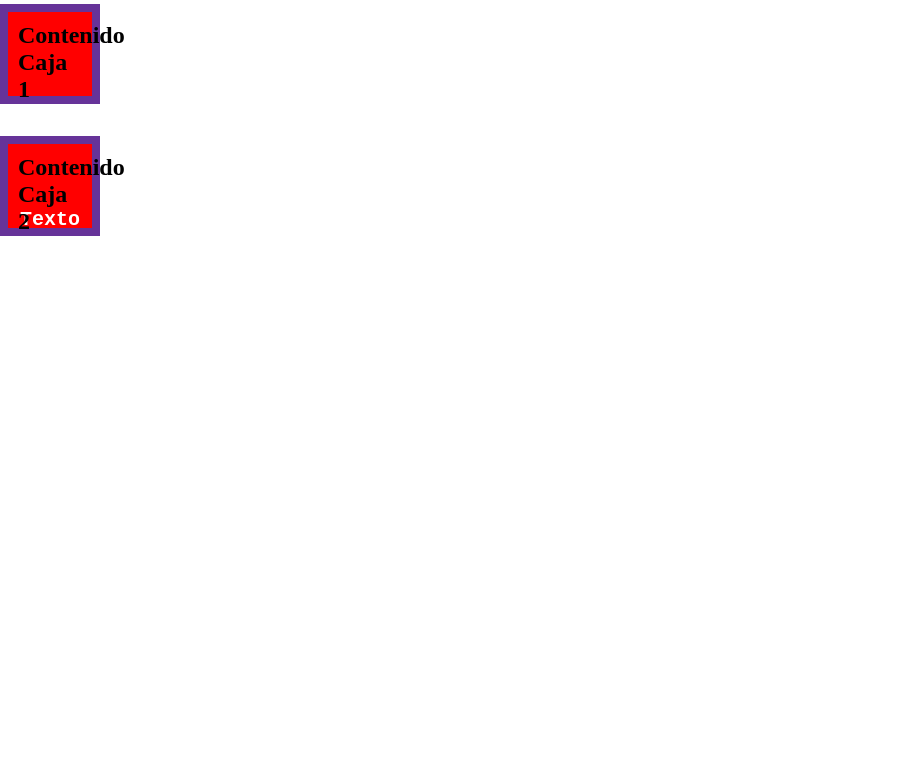
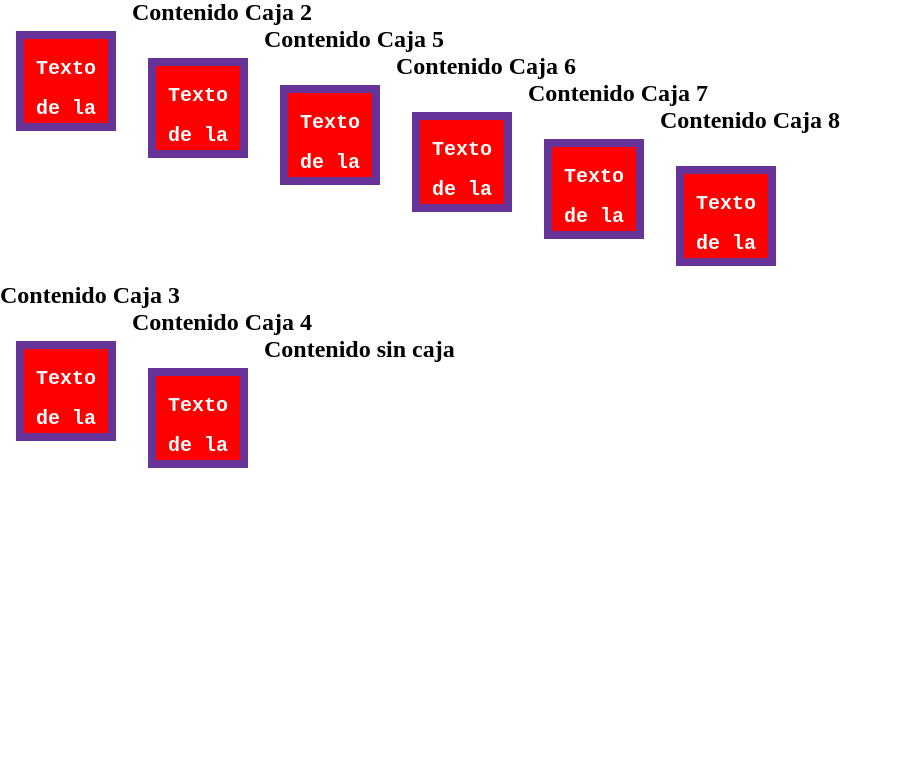
Before and after one commit to DanielCazorro/BasicHTML5-CSS, a plain HTML site: page CursoCSS/LearningCSS/04Cajas/index.html in a window 1280 px wide. Shown: the part 65-842 px from the top of the page, without its empty margins (0-903 px from the left). After the commit the page ends 800 px from the top, so only its background shows below. Drawn offline with Linux system fonts and the light colour scheme.

Commit message:
Add boxes information

```diff
--- a/CursoCSS/LearningCSS/04Cajas/index.html
+++ b/CursoCSS/LearningCSS/04Cajas/index.html
@@ -9,15 +9,60 @@
 <body>
     <h1>Cajas en CSS con Dani</h1>
 
-    <div id="caja1">
-        <h2>Contenido Caja 1</h2>
+    <!----Elementos Flotados--->
+    <section id = "cajas">
+        <div class="caja">
+            <h2>Contenido Caja 1</h2>
+            <p>Texto de la caja</p>
+        </div>
+
+        <section class="caja">
+            <h2>Contenido Caja 2</h2>
+            <p>Texto de la caja</p>
+        </section>
+    </section>
+
+    <section id = "cajas">
+        <section class="caja">
+            <h2>Contenido Caja 5</h2>
+            <p>Texto de la caja</p>
+        </section>
+
+        <section class="caja">
+            <h2>Contenido Caja 6</h2>
+            <p>Texto de la caja</p>
+        </section>
+    </section>
+
+    <section id = "cajas">
+        <section class="caja">
+            <h2>Contenido Caja 7</h2>
+            <p>Texto de la caja</p>
+        </section>
+
+        <section class="caja">
+            <h2>Contenido Caja 8</h2>
+            <p>Texto de la caja</p>
+        </section>
+    </section>
+        </section>
+    </section>
+
+    <!----Elementos No Flotados--->
+    <div class="clearfix"></div>
+
+    <div class="caja">
+        <h2>Contenido Caja 3</h2>
         <p>Texto de la caja</p>
     </div>
 
-    <section id="caja2">
-        <h2>Contenido Caja 2</h2>
+    <div class="caja">
+        <h2>Contenido Caja 4</h2>
         <p>Texto de la caja</p>
-    </section>
+    </div>
+
+    <h2>Contenido sin caja</h2>
+    <p>Texto sin caja de</p>
 
 </body>
 </html>
--- a/CursoCSS/LearningCSS/04Cajas/styles.css
+++ b/CursoCSS/LearningCSS/04Cajas/styles.css
@@ -4,14 +4,23 @@
     box-sizing: border-box;
 }
 
-#caja1, #caja2, #caja3 {
+body {
+    padding: 16;
+}
+
+#cajas {
+    max-width: 1035px;
+}
+
+.caja p {
     width: 100px;
     height: 100px;
     background-color: red;
-    margin: 16px, 16px;
+    margin: 16px 16px;
     margin-top: 32px;
     padding: 10px;
-    border: 8px solid rebeccapurple;
+    border: 8px solid #663399;
+    float: left;
 }
 
 p {
@@ -20,5 +29,10 @@ p {
     font-size: 20px;
     font-family: 'Courier New', Courier, monospace;
     text-align: center;
-    line-height: 234px;
+    line-height: 2em;
 }
+
+.clearfix {
+    float: none;
+    clear: left;
+}
```
